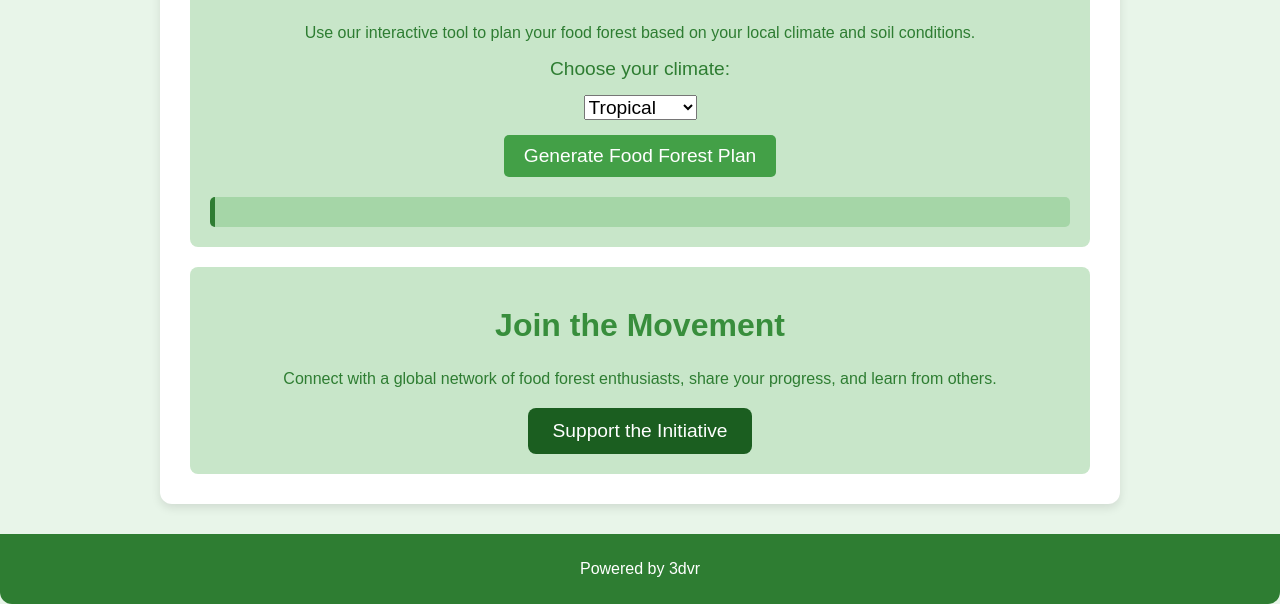
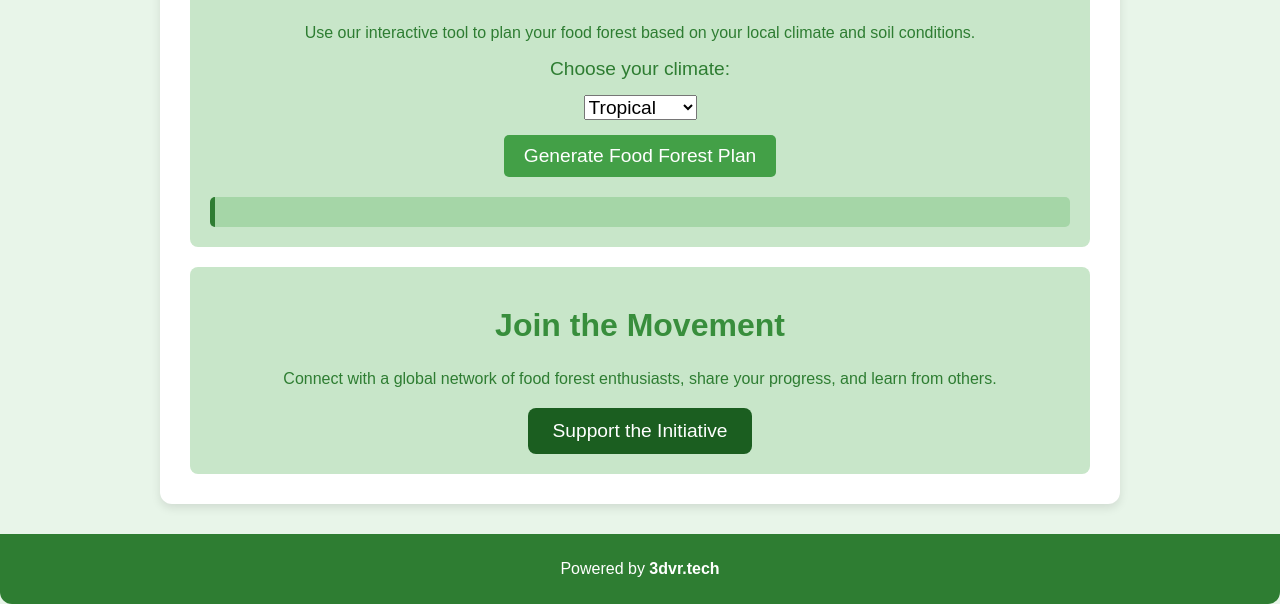
Before and after one commit to tmsteph/food-forest, a plain HTML site: page index.html in a window 1280 px wide. Shown: the part 451-1055 px from the top of the page. Drawn offline with Linux system fonts and the light colour scheme.

Commit message:
Add link at bottom

```diff
--- a/index.html
+++ b/index.html
@@ -84,6 +84,14 @@
             text-align: center;
             border-radius: 0 0 12px 12px;
         }
+        .footer a {
+            color: white;
+            text-decoration: none;
+            font-weight: bold;
+        }
+        .footer a:hover {
+            text-decoration: underline;
+        }
     </style>
 </head>
 <body>
@@ -121,7 +129,7 @@
 </div>
 
 <div class="footer">
-    <p>Powered by 3dvr</p>
+    <p>Powered by <a href="https://3dvr.tech" target="_blank">3dvr.tech</a></p>
 </div>
 
 <script>
```
